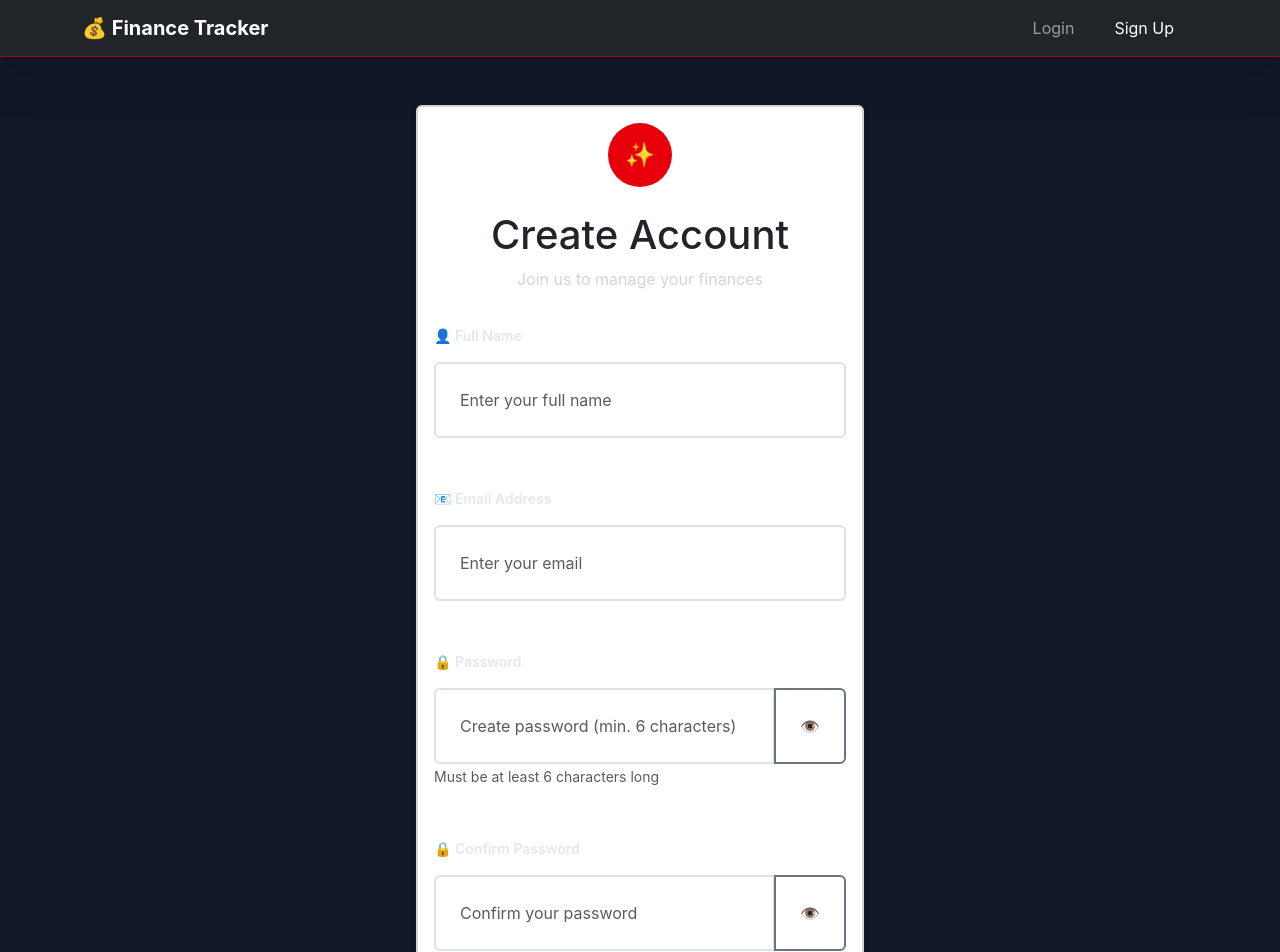
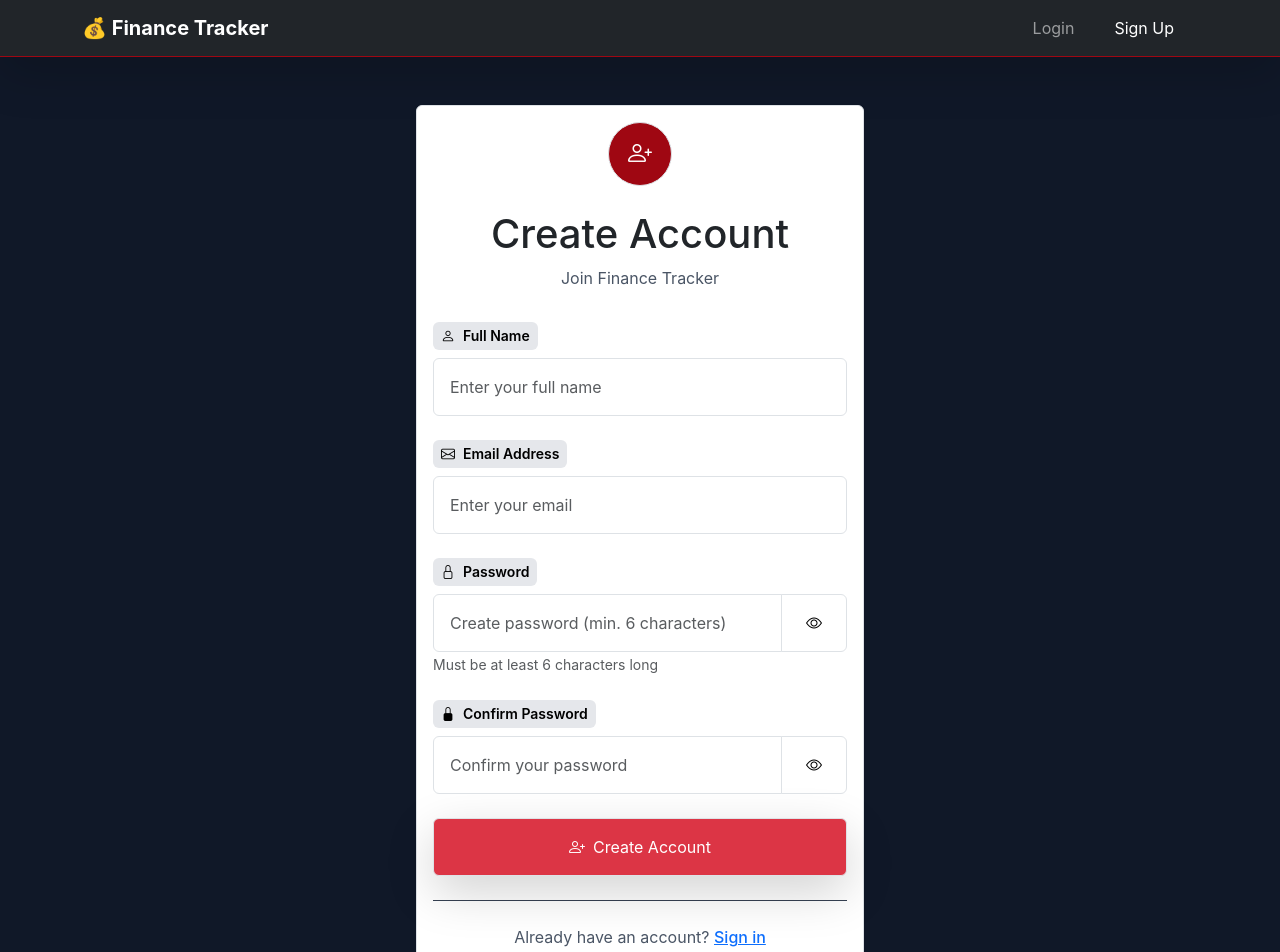
Before and after one commit to imdeenathayalan/Revia, a React (Vite) app in the folder frontend/: page /signup in a window 1280 px wide. Shown: the top 952 px of the page. Built offline with nearby package versions, Linux system fonts and the light colour scheme.

Commit message:
In Login and Signpage Icons are Changed

```diff
--- a/frontend/package.json
+++ b/frontend/package.json
@@ -7,6 +7,7 @@
   "dependencies": {
     "@tailwindcss/vite": "^4.1.12",
     "bootstrap": "^5.3.7",
+    "bootstrap-icons": "^1.13.1",
     "chart.js": "^4.5.0",
     "react": "^19.1.1",
     "react-bootstrap": "^2.10.10",
--- a/frontend/src/main.jsx
+++ b/frontend/src/main.jsx
@@ -1,8 +1,8 @@
-// src/main.jsx
 import React from 'react'
 import ReactDOM from 'react-dom/client'
-import App from './App.jsx'  // Added .jsx extension
+import App from './App.jsx'
 import 'bootstrap/dist/css/bootstrap.min.css'
+import 'bootstrap-icons/font/bootstrap-icons.css'
 import './index.css'
 
 ReactDOM.createRoot(document.getElementById('root')).render(
--- a/frontend/src/pages/Login.jsx
+++ b/frontend/src/pages/Login.jsx
@@ -56,21 +56,24 @@ function Login({ updateAuthState }) {
   return (
     <Container className="d-flex align-items-center justify-content-center min-vh-100 bg-gray-900">
       <div className="w-full max-w-md">
-        <Card className="shadow-2xl border-2 border-red-600 bg-gray-800">
+        <Card className="shadow-xl border border-red-800 bg-gray-800">
           <Card.Body className="p-8">
             {/* Header */}
             <div className="text-center mb-8">
-              <div className="w-16 h-16 bg-red-600 rounded-full flex items-center justify-center mx-auto mb-4">
-                <span className="text-2xl">💰</span>
+              <div className="w-16 h-16 bg-red-800 rounded-full flex items-center justify-center mx-auto mb-4 border border-red-700">
+                <span className="text-2xl text-white">
+                  <i className="bi bi-wallet2"></i>
+                </span>
               </div>
               <h1 className="text-2xl font-bold text-red-400 mb-2">Welcome Back</h1>
-              <p className="text-gray-300">Sign in to manage your finances</p>
+              <p className="text-gray-600">Sign in to your Finance Tracker</p>
             </div>
 
             {/* Error Alert */}
             {error && (
-              <Alert variant="danger" className="mb-6 bg-red-900 border-red-700 text-red-200 rounded-lg">
-                ⚠️ {error}
+              <Alert variant="danger" className="mb-6 bg-red-900 border-red-800 text-red-200 rounded-lg">
+                <i className="bi bi-exclamation-triangle-fill me-2"></i>
+                {error}
               </Alert>
             )}
 
@@ -78,8 +81,9 @@ function Login({ updateAuthState }) {
             <Form onSubmit={handleSubmit}>
               {/* Email Field */}
               <Form.Group className="mb-5">
-                <Form.Label className="block text-sm font-semibold text-gray-200 mb-3">
-                  📧 Email Address
+                <Form.Label className="block text-sm font-semibold text-black mb-3 bg-gray-200 px-2 py-1 rounded">
+                  <i className="bi bi-envelope me-2"></i>
+                  Email Address
                 </Form.Label>
                 <Form.Control
                   type="email"
@@ -87,15 +91,16 @@ function Login({ updateAuthState }) {
                   value={formData.email}
                   onChange={handleChange}
                   placeholder="Enter your email"
-                  className="w-full p-4 border-2 border-gray-600 rounded-xl bg-gray-700 text-gray-100 placeholder-gray-400 focus:border-red-500 focus:ring-2 focus:ring-red-500 transition-all duration-200"
+                  className="w-full p-3 border border-gray-600 rounded-lg bg-white text-black placeholder-gray-500 focus:border-red-600 focus:ring-2 focus:ring-red-600"
                   disabled={isLoading}
                 />
               </Form.Group>
 
               {/* Password Field */}
               <Form.Group className="mb-6">
-                <Form.Label className="block text-sm font-semibold text-gray-200 mb-3">
-                  🔒 Password
+                <Form.Label className="block text-sm font-semibold text-black mb-3 bg-gray-200 px-2 py-1 rounded">
+                  <i className="bi bi-lock me-2"></i>
+                  Password
                 </Form.Label>
                 <InputGroup>
                   <Form.Control
@@ -104,16 +109,20 @@ function Login({ updateAuthState }) {
                     value={formData.password}
                     onChange={handleChange}
                     placeholder="Enter your password"
-                    className="p-4 border-2 border-gray-600 rounded-l-xl bg-gray-700 text-gray-100 placeholder-gray-400 focus:border-red-500 focus:ring-2 focus:ring-red-500 border-r-0 transition-all duration-200"
+                    className="p-3 border border-gray-600 rounded-l-lg bg-white text-black placeholder-gray-500 focus:border-red-600 focus:ring-2 focus:ring-red-600 border-r-0"
                     disabled={isLoading}
                   />
                   <Button
                     variant="outline-secondary"
                     onClick={togglePasswordVisibility}
-                    className="bg-gray-700 border-2 border-gray-600 border-l-0 text-gray-300 hover:bg-gray-600 rounded-r-xl px-4 transition-all duration-200"
+                    className="bg-gray-200 border border-gray-600 border-l-0 text-black hover:bg-gray-300 rounded-r-lg px-4"
                     disabled={isLoading}
                   >
-                    {showPassword ? '🙈' : '👁️'}
+                    {showPassword ? (
+                      <i className="bi bi-eye-slash"></i>
+                    ) : (
+                      <i className="bi bi-eye"></i>
+                    )}
                   </Button>
                 </InputGroup>
               </Form.Group>
@@ -122,37 +131,41 @@ function Login({ updateAuthState }) {
               <Button
                 type="submit"
                 variant="danger"
-                className="w-full py-4 rounded-xl bg-gradient-to-r from-red-600 to-red-700 hover:from-red-700 hover:to-red-800 text-white font-bold text-lg transition-all duration-200 transform hover:scale-105 border-0 shadow-lg disabled:opacity-50 disabled:cursor-not-allowed"
+                className="w-full py-3 rounded-lg bg-red-700 hover:bg-red-600 text-white font-semibold border border-red-600 shadow-lg disabled:opacity-50"
                 disabled={isLoading}
               >
                 {isLoading ? (
                   <>
-                    <span className="animate-spin inline-block mr-2">⏳</span>
+                    <span className="spinner-border spinner-border-sm me-2"></span>
                     Signing In...
                   </>
                 ) : (
-                  '🚀 Sign In'
+                  <>
+                    <i className="bi bi-box-arrow-in-right me-2"></i>
+                    Sign In
+                  </>
                 )}
               </Button>
             </Form>
 
             {/* Signup Link */}
             <div className="text-center mt-6 pt-6 border-t border-gray-700">
-              <p className="text-gray-400">
+              <p className="text-gray-600">
                 Don't have an account?{' '}
                 <Link
                   to="/signup"
-                  className="text-red-400 hover:text-red-300 font-semibold transition-colors duration-200 underline"
+                  className="text-red-400 hover:text-red-300 font-medium transition-colors"
                 >
-                  Create Account
+                  Sign up
                 </Link>
               </p>
             </div>
 
             {/* Demo Hint */}
-            <div className="mt-6 p-4 bg-gray-700 rounded-xl border border-gray-600">
-              <p className="text-gray-300 text-sm text-center">
-                💡 <strong>Demo:</strong> Use any email and password to login
+            <div className="mt-6 p-4 bg-gray-700 rounded-lg border border-gray-600">
+              <p className="text-gray-400 text-sm text-center">
+                <i className="bi bi-info-circle me-2"></i>
+                Demo: Use any email and password
               </p>
             </div>
           </Card.Body>
--- a/frontend/src/pages/Signup.jsx
+++ b/frontend/src/pages/Signup.jsx
@@ -81,30 +81,34 @@ function Signup({ updateAuthState }) {
   return (
     <Container className="d-flex align-items-center justify-content-center min-vh-100 bg-gray-900">
       <div className="w-full max-w-md">
-        <Card className="shadow-2xl border-2 border-red-600 bg-gray-800">
+        <Card className="shadow-xl border border-red-800 bg-gray-800">
           <Card.Body className="p-8">
             {/* Header */}
             <div className="text-center mb-8">
-              <div className="w-16 h-16 bg-red-600 rounded-full flex items-center justify-center mx-auto mb-4">
-                <span className="text-2xl">✨</span>
+              <div className="w-16 h-16 bg-red-800 rounded-full flex items-center justify-center mx-auto mb-4 border border-red-700">
+                <span className="text-2xl text-white">
+                  <i className="bi bi-person-plus"></i>
+                </span>
               </div>
               <h1 className="text-2xl font-bold text-red-400 mb-2">Create Account</h1>
-              <p className="text-gray-300">Join us to manage your finances</p>
+              <p className="text-gray-600">Join Finance Tracker</p>
             </div>
 
             {/* Error Alert */}
             {error && (
-              <Alert variant="danger" className="mb-6 bg-red-900 border-red-700 text-red-200 rounded-lg">
-                ⚠️ {error}
+              <Alert variant="danger" className="mb-6 bg-red-900 border-red-800 text-red-200 rounded-lg">
+                <i className="bi bi-exclamation-triangle-fill me-2"></i>
+                {error}
               </Alert>
             )}
 
             {/* Signup Form */}
             <Form onSubmit={handleSubmit}>
               {/* Name Field */}
-              <Form.Group className="mb-5">
-                <Form.Label className="block text-sm font-semibold text-gray-200 mb-3">
-                  👤 Full Name
+              <Form.Group className="mb-4">
+                <Form.Label className="block text-sm font-semibold text-black mb-2 bg-gray-200 px-2 py-1 rounded">
+                  <i className="bi bi-person me-2"></i>
+                  Full Name
                 </Form.Label>
                 <Form.Control
                   type="text"
@@ -112,15 +116,16 @@ function Signup({ updateAuthState }) {
                   value={formData.name}
                   onChange={handleChange}
                   placeholder="Enter your full name"
-                  className="w-full p-4 border-2 border-gray-600 rounded-xl bg-gray-700 text-gray-100 placeholder-gray-400 focus:border-red-500 focus:ring-2 focus:ring-red-500 transition-all duration-200"
+                  className="w-full p-3 border border-gray-600 rounded-lg bg-white text-black placeholder-gray-500 focus:border-red-600 focus:ring-2 focus:ring-red-600"
                   disabled={isLoading}
                 />
               </Form.Group>
 
               {/* Email Field */}
-              <Form.Group className="mb-5">
-                <Form.Label className="block text-sm font-semibold text-gray-200 mb-3">
-                  📧 Email Address
+              <Form.Group className="mb-4">
+                <Form.Label className="block text-sm font-semibold text-black mb-2 bg-gray-200 px-2 py-1 rounded">
+                  <i className="bi bi-envelope me-2"></i>
+                  Email Address
                 </Form.Label>
                 <Form.Control
                   type="email"
@@ -128,15 +133,16 @@ function Signup({ updateAuthState }) {
                   value={formData.email}
                   onChange={handleChange}
                   placeholder="Enter your email"
-                  className="w-full p-4 border-2 border-gray-600 rounded-xl bg-gray-700 text-gray-100 placeholder-gray-400 focus:border-red-500 focus:ring-2 focus:ring-red-500 transition-all duration-200"
+                  className="w-full p-3 border border-gray-600 rounded-lg bg-white text-black placeholder-gray-500 focus:border-red-600 focus:ring-2 focus:ring-red-600"
                   disabled={isLoading}
                 />
               </Form.Group>
 
               {/* Password Field */}
-              <Form.Group className="mb-5">
-                <Form.Label className="block text-sm font-semibold text-gray-200 mb-3">
-                  🔒 Password
+              <Form.Group className="mb-4">
+                <Form.Label className="block text-sm font-semibold text-black mb-2 bg-gray-200 px-2 py-1 rounded">
+                  <i className="bi bi-lock me-2"></i>
+                  Password
                 </Form.Label>
                 <InputGroup>
                   <Form.Control
@@ -145,27 +151,32 @@ function Signup({ updateAuthState }) {
                     value={formData.password}
                     onChange={handleChange}
                     placeholder="Create password (min. 6 characters)"
-                    className="p-4 border-2 border-gray-600 rounded-l-xl bg-gray-700 text-gray-100 placeholder-gray-400 focus:border-red-500 focus:ring-2 focus:ring-red-500 border-r-0 transition-all duration-200"
+                    className="p-3 border border-gray-600 rounded-l-lg bg-white text-black placeholder-gray-500 focus:border-red-600 focus:ring-2 focus:ring-red-600 border-r-0"
                     disabled={isLoading}
                   />
                   <Button
                     variant="outline-secondary"
                     onClick={() => togglePasswordVisibility('password')}
-                    className="bg-gray-700 border-2 border-gray-600 border-l-0 text-gray-300 hover:bg-gray-600 rounded-r-xl px-4 transition-all duration-200"
+                    className="bg-gray-200 border border-gray-600 border-l-0 text-black hover:bg-gray-300 rounded-r-lg px-4"
                     disabled={isLoading}
                   >
-                    {showPassword ? '🙈' : '👁️'}
+                    {showPassword ? (
+                      <i className="bi bi-eye-slash"></i>
+                    ) : (
+                      <i className="bi bi-eye"></i>
+                    )}
                   </Button>
                 </InputGroup>
-                <Form.Text className="text-gray-400 text-xs mt-2">
+                <Form.Text className="text-gray-400 text-xs mt-1">
                   Must be at least 6 characters long
                 </Form.Text>
               </Form.Group>
 
               {/* Confirm Password Field */}
               <Form.Group className="mb-6">
-                <Form.Label className="block text-sm font-semibold text-gray-200 mb-3">
-                  🔒 Confirm Password
+                <Form.Label className="block text-sm font-semibold text-black mb-2 bg-gray-200 px-2 py-1 rounded">
+                  <i className="bi bi-lock-fill me-2"></i>
+                  Confirm Password
                 </Form.Label>
                 <InputGroup>
                   <Form.Control
@@ -174,16 +185,20 @@ function Signup({ updateAuthState }) {
                     value={formData.confirmPassword}
                     onChange={handleChange}
                     placeholder="Confirm your password"
-                    className="p-4 border-2 border-gray-600 rounded-l-xl bg-gray-700 text-gray-100 placeholder-gray-400 focus:border-red-500 focus:ring-2 focus:ring-red-500 border-r-0 transition-all duration-200"
+                    className="p-3 border border-gray-600 rounded-l-lg bg-white text-black placeholder-gray-500 focus:border-red-600 focus:ring-2 focus:ring-red-600 border-r-0"
                     disabled={isLoading}
                   />
                   <Button
                     variant="outline-secondary"
                     onClick={() => togglePasswordVisibility('confirm')}
-                    className="bg-gray-700 border-2 border-gray-600 border-l-0 text-gray-300 hover:bg-gray-600 rounded-r-xl px-4 transition-all duration-200"
+                    className="bg-gray-200 border border-gray-600 border-l-0 text-black hover:bg-gray-300 rounded-r-lg px-4"
                     disabled={isLoading}
                   >
-                    {showConfirmPassword ? '🙈' : '👁️'}
+                    {showConfirmPassword ? (
+                      <i className="bi bi-eye-slash"></i>
+                    ) : (
+                      <i className="bi bi-eye"></i>
+                    )}
                   </Button>
                 </InputGroup>
               </Form.Group>
@@ -192,39 +207,33 @@ function Signup({ updateAuthState }) {
               <Button
                 type="submit"
                 variant="danger"
-                className="w-full py-4 rounded-xl bg-gradient-to-r from-red-600 to-red-700 hover:from-red-700 hover:to-red-800 text-white font-bold text-lg transition-all duration-200 transform hover:scale-105 border-0 shadow-lg disabled:opacity-50 disabled:cursor-not-allowed"
+                className="w-full py-3 rounded-lg bg-red-700 hover:bg-red-600 text-white font-semibold border border-red-600 shadow-lg disabled:opacity-50"
                 disabled={isLoading}
               >
                 {isLoading ? (
                   <>
-                    <span className="animate-spin inline-block mr-2">⏳</span>
+                    <span className="spinner-border spinner-border-sm me-2"></span>
                     Creating Account...
                   </>
                 ) : (
-                  '🎉 Create Account'
+                  <>
+                    <i className="bi bi-person-plus me-2"></i>
+                    Create Account
+                  </>
                 )}
               </Button>
             </Form>
 
             {/* Login Link */}
             <div className="text-center mt-6 pt-6 border-t border-gray-700">
-              <p className="text-gray-400">
+              <p className="text-gray-600">
                 Already have an account?{' '}
                 <Link
                   to="/login"
-                  className="text-red-400 hover:text-red-300 font-semibold transition-colors duration-200 underline"
+                  className="text-red-400 hover:text-red-300 font-medium transition-colors"
                 >
-                  Sign In
+                  Sign in
                 </Link>
-              </p>
-            </div>
-
-            {/* Terms */}
-            <div className="mt-4 text-center">
-              <p className="text-gray-400 text-xs">
-                By creating an account, you agree to our{' '}
-                <span className="text-red-300 cursor-pointer hover:underline">Terms</span> and{' '}
-                <span className="text-red-300 cursor-pointer hover:underline">Privacy Policy</span>
               </p>
             </div>
           </Card.Body>
```
Also changed, not shown: 1 other file (tests, documents, lock files or other folders).
